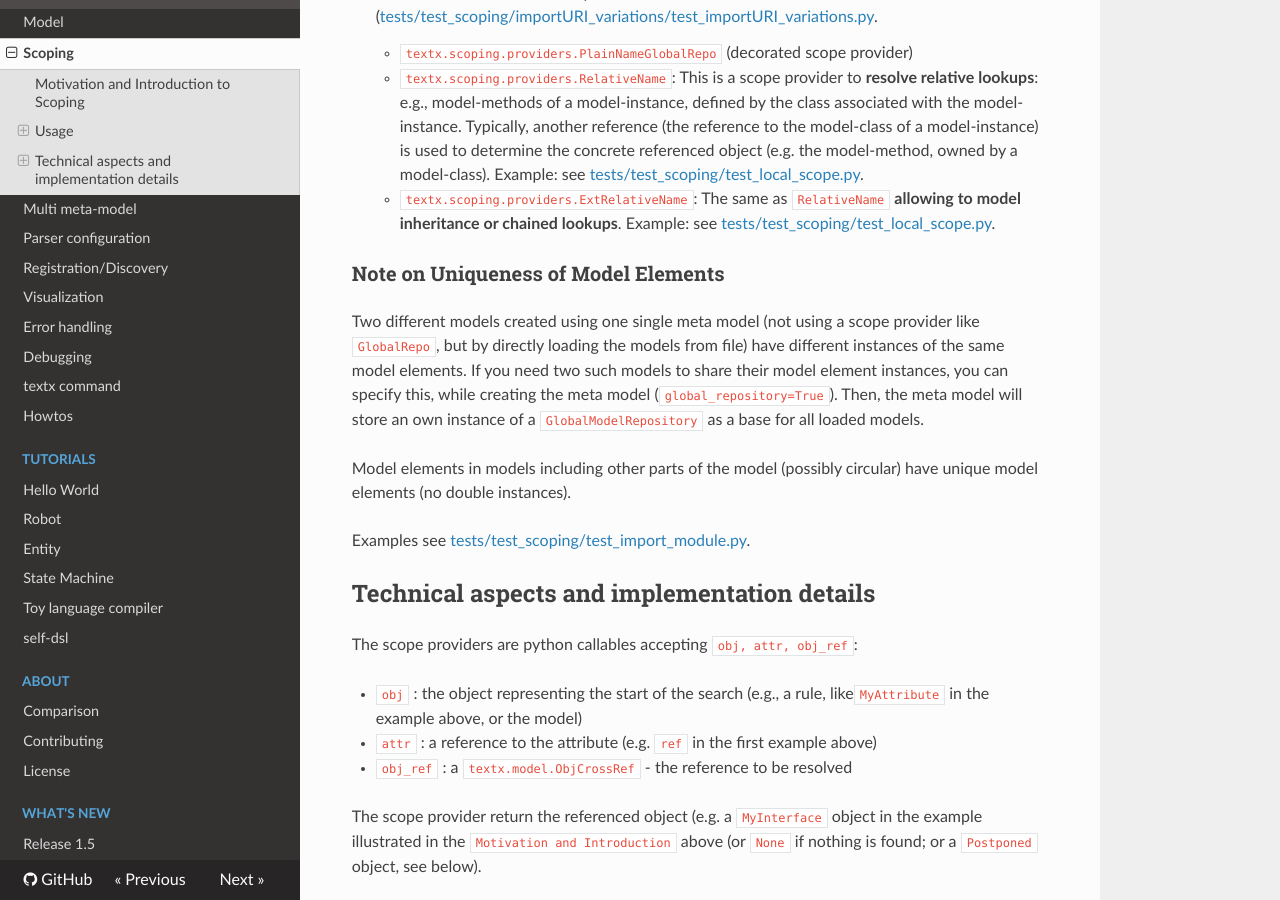
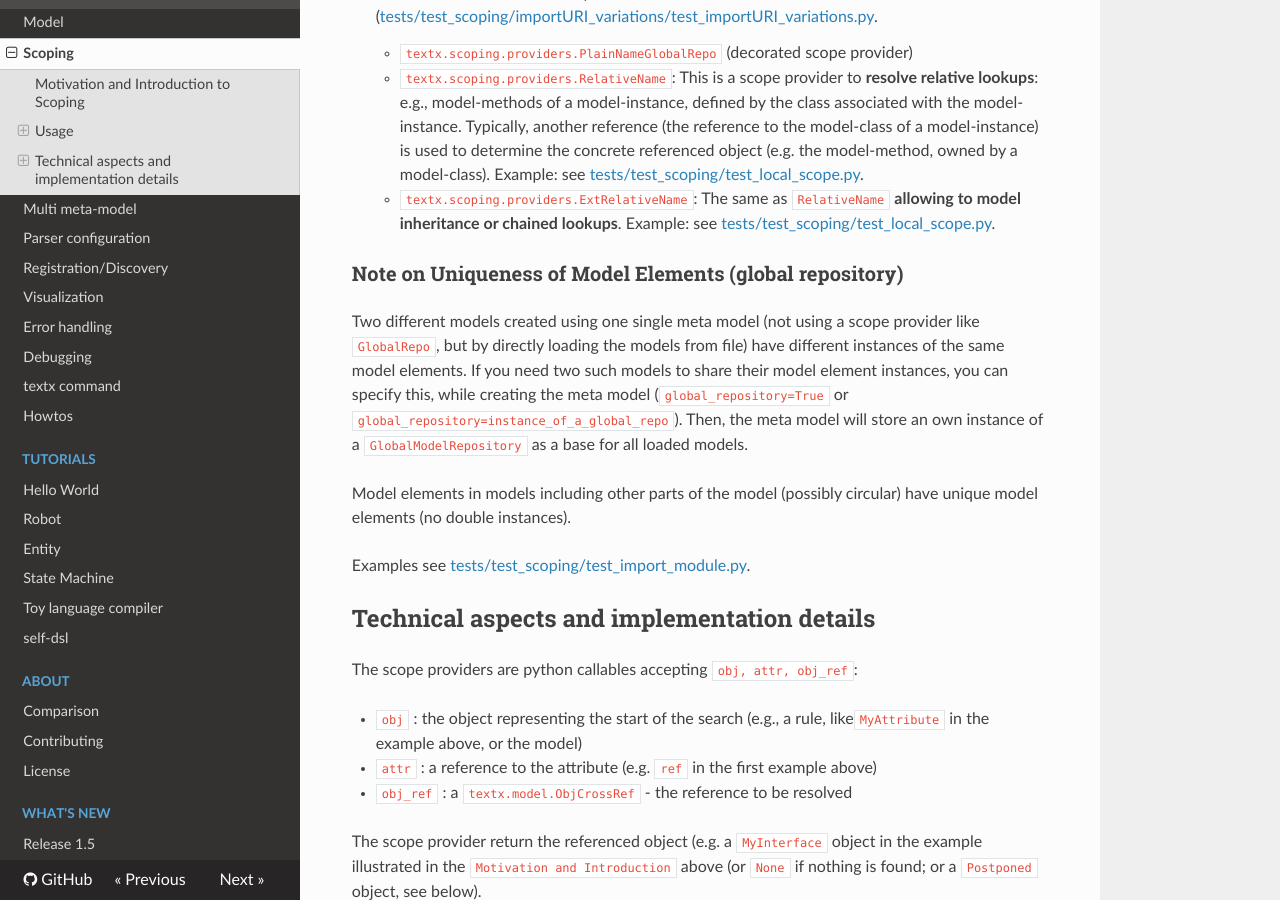
Before and after one commit to textX/textX, an MkDocs documentation site: the page built from docs/scoping.md, in a window 1280 px wide and 900 px high, scrolled down 3150 px. Built offline with MkDocs 1.6.1, drawn with Linux system fonts in a browser that asks for light colours; nearby versions of some CDN libraries; comment, search, counter and statistics services are not loaded.

Commit message:
second use case adapated.

```diff
--- a/docs/scoping.md
+++ b/docs/scoping.md
@@ -169,14 +169,15 @@ We provide some standard scope providers:
    Example: see [tests/test_scoping/test_local_scope.py](https://github.com/textX/textX/blob/master/tests/functional/test_scoping/test_local_scope.py).
 
 
-### Note on Uniqueness of Model Elements
+### Note on Uniqueness of Model Elements (global repository)
 
 Two different models created using one single meta model (not using a scope
 provider like `GlobalRepo`, but by directly loading the models from file) have
 different instances of the same model elements. If you need two such models to
 share their model element instances, you can specify this, while creating the
-meta model (`global_repository=True`). Then, the meta model will store an own
-instance of a `GlobalModelRepository` as a base for all loaded models.
+meta model (`global_repository=True` or
+`global_repository=instance_of_a_global_repo`). Then, the meta model will store
+an own instance of a `GlobalModelRepository` as a base for all loaded models.
 
 Model elements in models including other parts of the model (possibly circular)
 have unique model elements (no double instances).
```
Also changed, not shown: docs/multimetamodel.md (+6 -2 lines).
